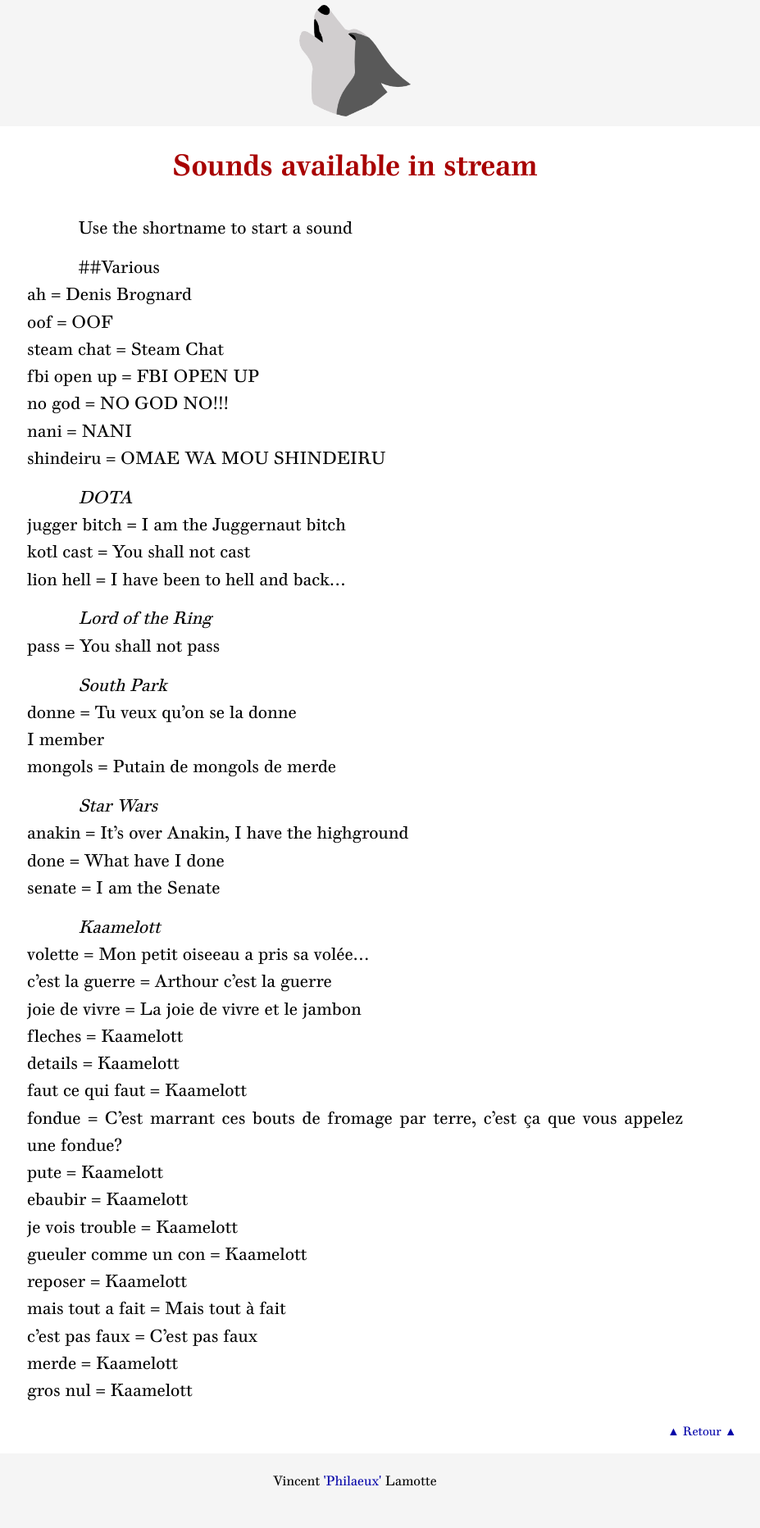
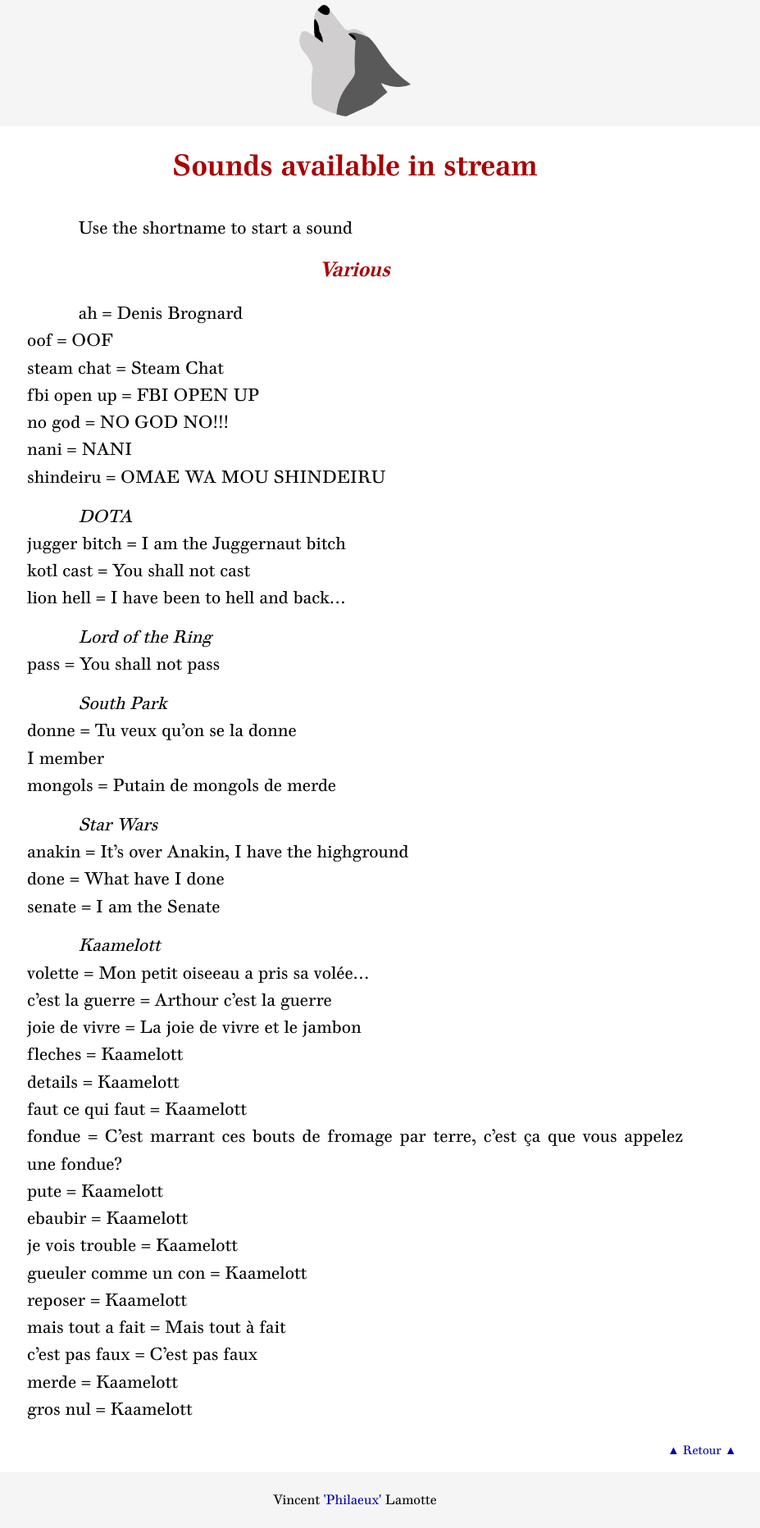
Before and after one commit to Philaeux/philaeux.github.io, a Jekyll site: the page built from sounds.md, in a window 1280 px wide. Shown: the whole page at 82% size, without its empty margins (207-1134 px from the left). Built offline with Jekyll 4.4.1, drawn with Linux system fonts in a browser that asks for light colours; before the commit the page ends 1841 px from its top, so only the background shows below that.

```diff
--- a/sounds.md
+++ b/sounds.md
@@ -4,7 +4,7 @@ title: Sounds available in stream
 ---
 Use the shortname to start a sound
 
-##Various
+### Various
 ah = Denis Brognard
 oof = OOF
 steam chat = Steam Chat
```
